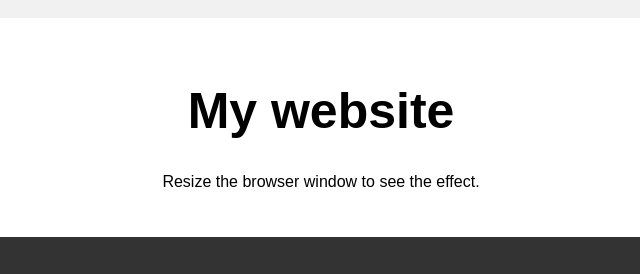
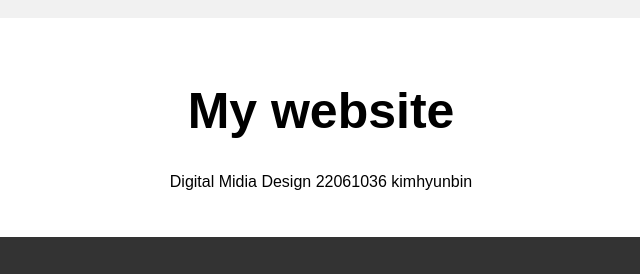
Before and after one commit to hyunbinee/hyunbinee, a plain HTML site: page index1.html in a window 1280 px wide. Shown: the top 274 px of the page, 319-959 px from the left. Drawn offline with Linux system fonts and the light colour scheme.

Commit message:
Update index1.html

```diff
--- a/index1.html
+++ b/index1.html
@@ -98,7 +98,7 @@
   <body>
     <div class="header">
       <h1>My website</h1>
-      <p>Resize the browser window to see the effect. </p>
+      <p>Digital Midia Design 22061036 kimhyunbin</p>
     </div>
     <div class="topnav">
       <a href="index1.html">영상</a>
```
